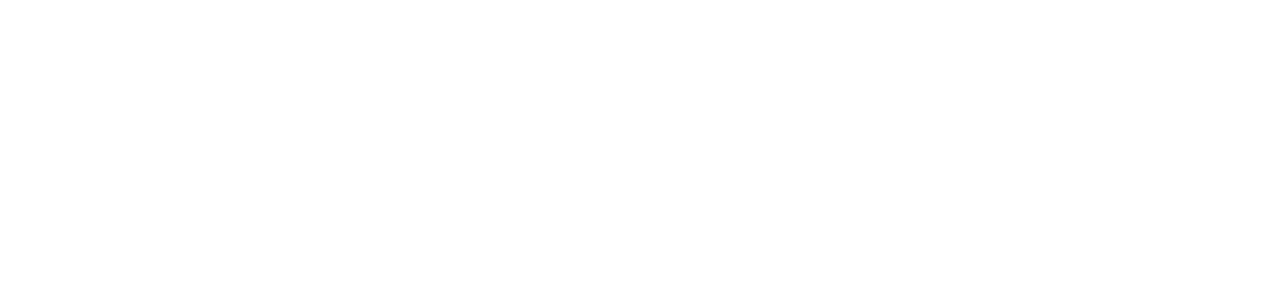
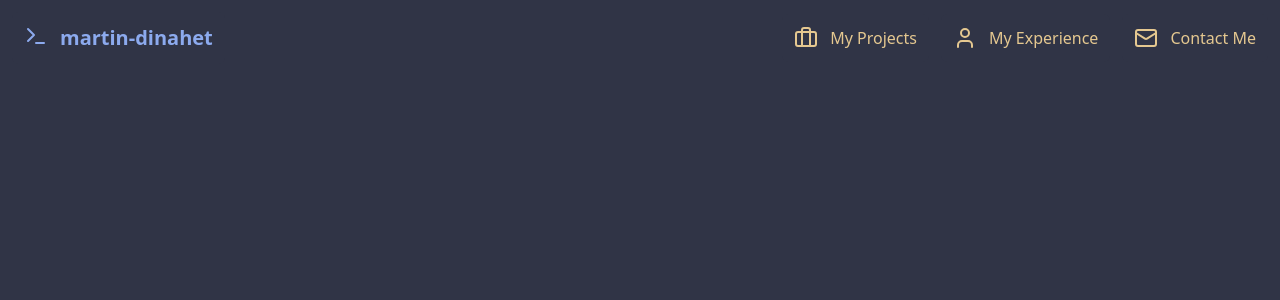
Before and after one commit to martin-dinahet/portfolio, a React (Vite) app: page / in a window 1280 px wide. Shown: the top 300 px of the page. Built offline with nearby package versions, Linux system fonts and the light colour scheme.

Commit message:
added header

```diff
--- /dev/null
+++ b/src/components/BurgerMenu.jsx
@@ -0,0 +1,40 @@
+import { Button } from "@headlessui/react";
+import { Menu } from "lucide-react";
+import { useState } from "react";
+import { Link } from "./Link";
+import { Briefcase } from "lucide-react";
+import { User } from "lucide-react";
+import { Mail } from "lucide-react";
+
+export const BurgerMenu = ({ items }) => {
+  const [isOpen, setIsOpen] = useState(false);
+
+  const toggleMenu = () => {
+    setIsOpen(!isOpen);
+  };
+
+  return (
+    <>
+      <div className="relative transition">
+        <Button
+          onClick={toggleMenu}
+          className="p-3 transition rounded-md text-yellow hover:bg-mantle">
+          <Menu />
+        </Button>
+        {isOpen && (
+          <div className="absolute right-0 p-3 mt-2 border-2 rounded-md shadow-lg border-mantle w-fit bg-base">
+            <Link href="#" className="flex gap-3 text-yellow text-nowrap">
+              <Briefcase /> My Projects
+            </Link>
+            <Link href="#" className="flex gap-3 text-yellow text-nowrap">
+              <User /> My Experience
+            </Link>
+            <Link href="#" className="flex gap-3 text-yellow text-nowrap">
+              <Mail /> Contact Me
+            </Link>
+          </div>
+        )}
+      </div>
+    </>
+  );
+};
--- /dev/null
+++ b/src/components/Header.jsx
@@ -0,0 +1,58 @@
+import { Link } from "@/components/Link";
+import { Terminal } from "lucide-react";
+import { Mail } from "lucide-react";
+import { User } from "lucide-react";
+import { Briefcase } from "lucide-react";
+import { BurgerMenu } from "./BurgerMenu";
+
+const links = [
+  {
+    href: "#",
+    className: "flex gap-3 text-yellow",
+    icon: Briefcase,
+    text: "My Projects",
+  },
+  {
+    href: "#",
+    className: "flex gap-3 text-yellow",
+    icon: User,
+    text: "My Experience",
+  },
+  {
+    href: "#",
+    className: "flex gap-3 text-yellow",
+    icon: Mail,
+    text: "Contact Me",
+  },
+];
+
+export const Header = () => {
+  return (
+    <>
+      {/* Desktop Version */}
+      <header className="sticky top-0 items-center justify-between hidden w-full gap-3 p-3 md:flex bg-base h-fit">
+        <Link href="#" className="flex gap-3 text-xl font-semibold text-blue">
+          <Terminal /> martin-dinahet
+        </Link>
+        <div className="flex gap-3">
+          <Link href="#" className="flex gap-3 text-yellow">
+            <Briefcase /> My Projects
+          </Link>
+          <Link href="#" className="flex gap-3 text-yellow">
+            <User /> My Experience
+          </Link>
+          <Link href="#" className="flex gap-3 text-yellow">
+            <Mail /> Contact Me
+          </Link>
+        </div>
+      </header>
+      {/* Mobile version */}
+      <header className="sticky top-0 flex items-center justify-between w-full gap-3 p-3 md:hidden bg-base h-fit">
+        <Link href="#" className="flex gap-3 text-xl font-semibold text-blue">
+          <Terminal /> martin-dinahet
+        </Link>
+        <BurgerMenu items={links} />
+      </header>
+    </>
+  );
+};
--- /dev/null
+++ b/src/components/Link.jsx
@@ -0,0 +1,14 @@
+import { cn } from "@/lib/utils";
+
+export const Link = ({ href, children, className = "", ...props }) => {
+  return (
+    <>
+      <a
+        href={href}
+        {...props}
+        className={cn("rounded-md bg-base hover:bg-mantle transition p-3", className)}>
+        {children}
+      </a>
+    </>
+  );
+};
--- a/src/pages/index.jsx
+++ b/src/pages/index.jsx
@@ -1,7 +1,11 @@
+import { Header } from "@/components/Header";
+
 export default () => {
   return (
     <>
-      <div className="w-screen min-h-screen"></div>
+      <div className="w-screen min-h-screen bg-base text-text">
+        <Header />
+      </div>
     </>
   );
 };
--- a/tailwind.config.js
+++ b/tailwind.config.js
@@ -2,7 +2,36 @@
 export default {
   content: ["./index.html", "./src/**/*.jsx"],
   theme: {
-    extend: {},
+    extend: {
+      colors: {
+        rosewater: "#f2d5cf",
+        flamingo: "#eebebe",
+        pink: "#f4b8e4",
+        mauve: "#ca9ee6",
+        red: "#e78284",
+        maroon: "#ea999c",
+        peach: "#ef9f76",
+        yellow: "#e5c890",
+        green: "#a6d189",
+        teal: "#81c8be",
+        sky: "#99d1db",
+        sapphire: "#85c1dc",
+        blue: "#8caaee",
+        lavender: "#babbf1",
+        text: "#c6d0f5",
+        subtext1: "#b5bfe2",
+        subtext0: "#a5adce",
+        overlay2: "#949cbb",
+        overlay1: "#838ba7",
+        overlay0: "#737994",
+        surface2: "#626880",
+        surface1: "#51576d",
+        surface0: "#414559",
+        base: "#303446",
+        mantle: "#292c3c",
+        crust: "#232634",
+      },
+    },
   },
   plugins: [],
 };
```
